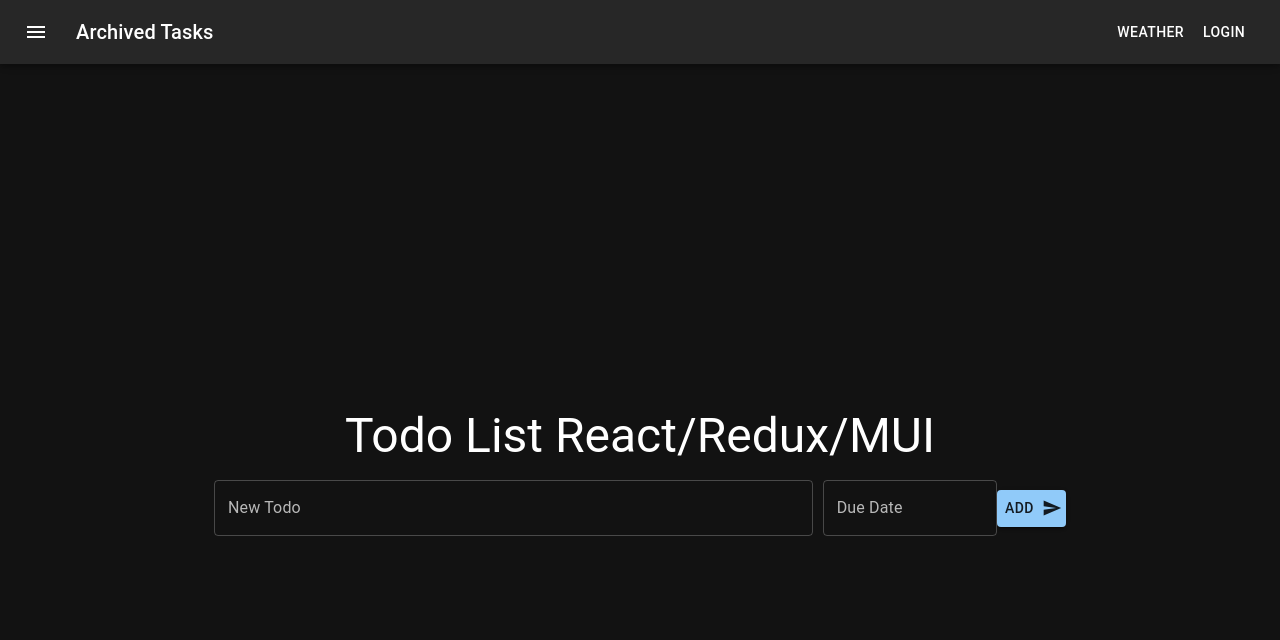
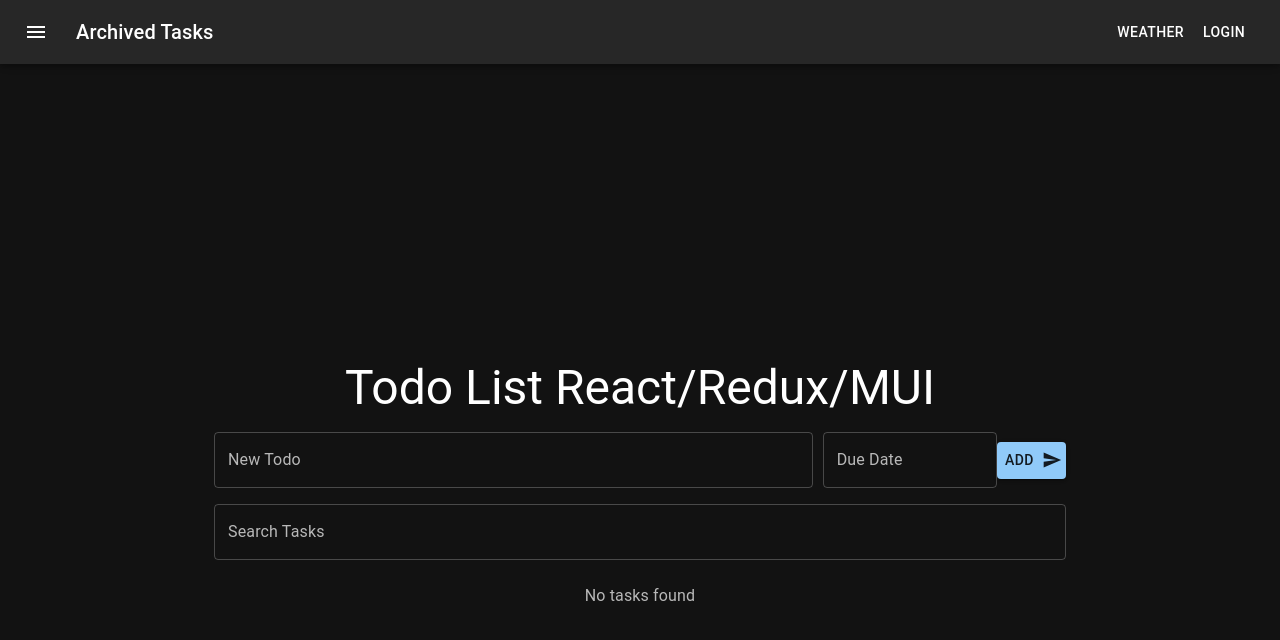
Before and after one commit to SachaSST/Redux-React-MUI, a React (Create React App) app: page / in a window 1280 px wide. Shown: the top 640 px of the page. Built offline with nearby package versions, Linux system fonts and the light colour scheme.

Commit message:
search bar

```diff
--- /dev/null
+++ b/src/components/SearchBar.tsx
@@ -0,0 +1,23 @@
+import React from 'react';
+import { TextField, Box } from '@mui/material';
+
+interface SearchBarProps {
+  searchQuery: string;
+  setSearchQuery: (query: string) => void;
+}
+
+const SearchBar: React.FC<SearchBarProps> = ({ searchQuery, setSearchQuery }) => {
+  return (
+    <Box width="100%" mb={2}>
+      <TextField
+        fullWidth
+        value={searchQuery}
+        onChange={(e) => setSearchQuery(e.target.value)}
+        label="Search Tasks"
+        variant="outlined"
+      />
+    </Box>
+  );
+};
+
+export default SearchBar;
--- a/src/components/TodoItem.tsx
+++ b/src/components/TodoItem.tsx
@@ -1,45 +1,37 @@
 import React from 'react';
 import { useDispatch } from 'react-redux';
 import { toggleTodo, archiveTodo } from '../features/todos/todosSlice';
-import { ListItem, ListItemText, IconButton, Checkbox, Box, Typography, Card, CardContent } from '@mui/material';
+import { ListItem, ListItemText, IconButton, Checkbox, Box, Typography } from '@mui/material';
 import DeleteIcon from '@mui/icons-material/Delete';
-import BedIcon from '@mui/icons-material/Bed';
-import FitnessCenterIcon from '@mui/icons-material/FitnessCenter';
-import OpacityIcon from '@mui/icons-material/Opacity';
-import TimerIcon from '@mui/icons-material/Timer';
-import SelfImprovementIcon from '@mui/icons-material/SelfImprovement';
+import { makeStyles } from '../makeStyles';
 import dayjs from 'dayjs';
-import 'dayjs/locale/fr';
-import { makeStyles } from '../makeStyles';
 
-const useStyles = makeStyles<{ completed: boolean; dueDate: string }>()(
-  (_theme, { completed, dueDate }) => ({
+const useStyles = makeStyles<{ completed: boolean }>()(
+  (_theme, { completed }) => ({
     root: {
-      textDecoration: completed ? 'line-through' : 'none',
       display: 'flex',
       alignItems: 'center',
       justifyContent: 'space-between',
-      backgroundColor: dayjs(dueDate).isBefore(dayjs()) ? '#ffcccb' : '#424242',
       padding: '10px',
-      borderRadius: '8px',
-      color: '#fff',
       marginBottom: '10px',
-      transition: 'background-color 0.3s ease',
+      borderRadius: '5px',
+      backgroundColor: completed ? '#e57373' : '#424242',
+      color: completed ? '#fff' : '#fff',
+      textDecoration: completed ? 'line-through' : 'none',
     },
-    details: {
-      textAlign: 'right',
-      color: '#90caf9',
+    text: {
+      flex: 1,
       marginLeft: '10px',
     },
-    icon: {
-      marginRight: '10px',
+    dueDate: {
+      marginLeft: '10px',
     },
   })
 );
 
 const TodoItem = ({ todo }: any) => {
   const dispatch = useDispatch();
-  const { classes } = useStyles({ completed: todo.completed, dueDate: todo.dueDate });
+  const { classes } = useStyles({ completed: todo.completed });
 
   const handleToggle = () => {
     dispatch(toggleTodo(todo.id));
@@ -49,44 +41,23 @@ const TodoItem = ({ todo }: any) => {
     dispatch(archiveTodo(todo.id));
   };
 
-  const renderIcon = () => {
-    switch (todo.icon) {
-      case 'bed':
-        return <BedIcon />;
-      case 'water':
-        return <OpacityIcon />;
-      case 'fitness':
-        return <FitnessCenterIcon />;
-      case 'timer':
-        return <TimerIcon />;
-      case 'meditation':
-        return <SelfImprovementIcon />;
-      default:
-        return <BedIcon />;
-    }
-  };
-
   return (
-    <Card className={classes.root}>
-      <CardContent>
-        <Box display="flex" alignItems="center">
+    <ListItem className={classes.root}>
       <Checkbox
         checked={todo.completed}
         onChange={handleToggle}
         inputProps={{ 'aria-label': 'controlled' }}
-            className={classes.icon}
       />
-          {renderIcon()}
-          <ListItemText primary={todo.text} />
-          <Typography variant="body2" className={classes.details}>
-            {dayjs(todo.dueDate).locale('fr').format('DD/MM/YYYY HH:mm')}
+      <ListItemText primary={todo.text} className={classes.text} />
+      <Typography variant="body2" className={classes.dueDate}>
+        {dayjs(todo.dueDate).format('DD/MM/YYYY HH:mm')}
       </Typography>
+      <Box>
         <IconButton edge="end" onClick={handleArchive} aria-label="delete">
           <DeleteIcon />
         </IconButton>
       </Box>
-      </CardContent>
-    </Card>
+    </ListItem>
   );
 };
 
--- a/src/components/TodoList.tsx
+++ b/src/components/TodoList.tsx
@@ -1,40 +1,30 @@
-import React from 'react';
+import React, { useState } from 'react';
 import { useSelector } from 'react-redux';
-import { List, Box } from '@mui/material';
+import { List, Box, Typography } from '@mui/material';
 import TodoItem from './TodoItem';
-import { makeStyles } from '../makeStyles';
+import SearchBar from './SearchBar';
 
-const useStyles = makeStyles()({
-  list: {
-    width: '100%',
-  },
-});
+const TodoList = () => {
+  const [searchQuery, setSearchQuery] = useState('');
+  const todos = useSelector((state: any) => state.todos.active);
 
-interface Todo {
-  id: number;
-  text: string;
-  completed: boolean;
-  icon: string;
-  details: string;
-}
-
-interface RootState {
-  todos: {
-    active: Todo[];
-    archived: Todo[];
-  };
-}
-
-const TodoList: React.FC = () => {
-  const todos = useSelector((state: RootState) => state.todos.active);
-  const { classes } = useStyles();
+  const filteredTodos = todos.filter((todo: any) =>
+    todo.text.toLowerCase().includes(searchQuery.toLowerCase())
+  );
 
   return (
-    <Box className={classes.list}>
+    <Box width="100%">
+      <SearchBar searchQuery={searchQuery} setSearchQuery={setSearchQuery} />
       <List>
-        {todos.map((todo) => (
-          <TodoItem key={todo.id} todo={todo} />
-        ))}
+        {filteredTodos.length > 0 ? (
+          filteredTodos.map((todo: any) => (
+            <TodoItem key={todo.id} todo={todo} />
+          ))
+        ) : (
+          <Typography variant="body1" color="textSecondary" align="center">
+            No tasks found
+          </Typography>
+        )}
       </List>
     </Box>
   );
```
Lines whose indentation alone changed are shown as unchanged.
